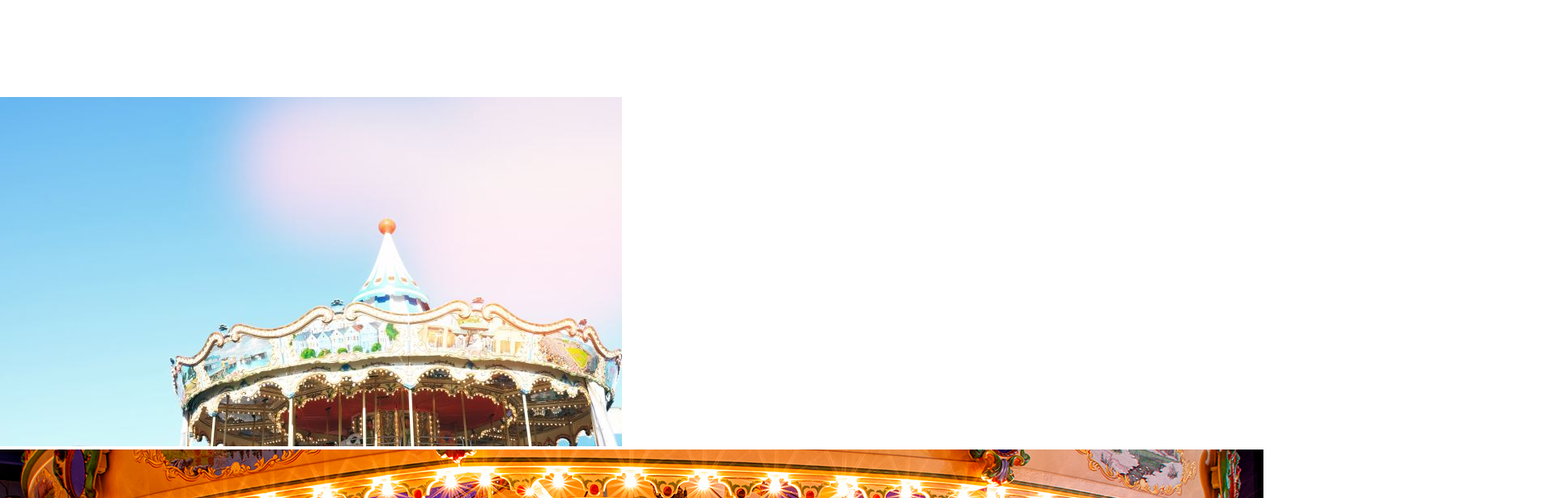
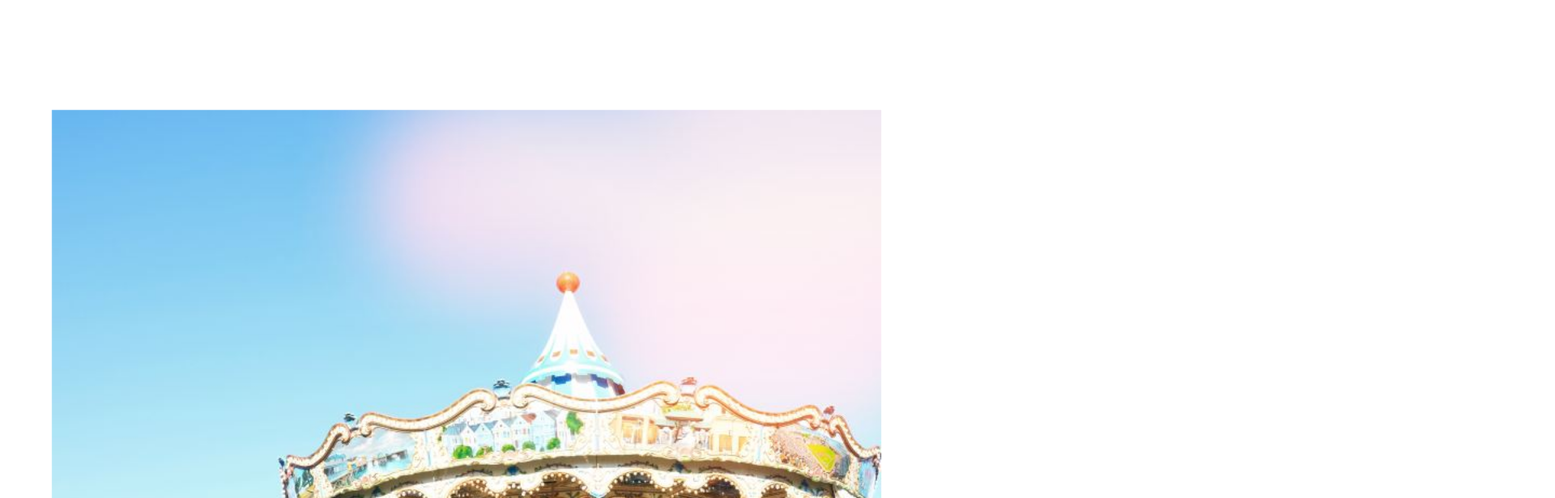
Before and after one commit to MatthewPalmer9/js-slider, a plain HTML site: page index.html in a window 1280 px wide. Shown: the part 680-1296 px from the top of the page at 81% size, 1920 px wide, since content can reach past the window. Drawn offline with Linux system fonts and the light colour scheme.

Commit message:
Added CSS properties to carousel photos to control display.

```diff
--- a/main.css
+++ b/main.css
@@ -20,3 +20,34 @@ body, h1 {
     border-radius: 5px;
     text-align: center;
 }
+
+.carousel-container {
+    overflow: hidden;
+    width: 90%;
+}
+
+.carousel-container * {
+    box-sizing: border-box;
+}
+
+.carousel {
+    transform-style: preserve-3d;
+}
+
+.carousel_photo {
+    opacity: 0;
+    position: absolute;
+    top: 0;
+    width: 100%;
+    margin: auto;
+    padding: 1rem 4rem;
+    z-index: 100;
+    transition: transform .5, opacity .5s, z-index .5s;
+}
+
+.carousel_photo.initial,
+.carousel_photo.active {
+    opacity: 1;
+    position: relative;
+    z-index: 900;
+}
```
